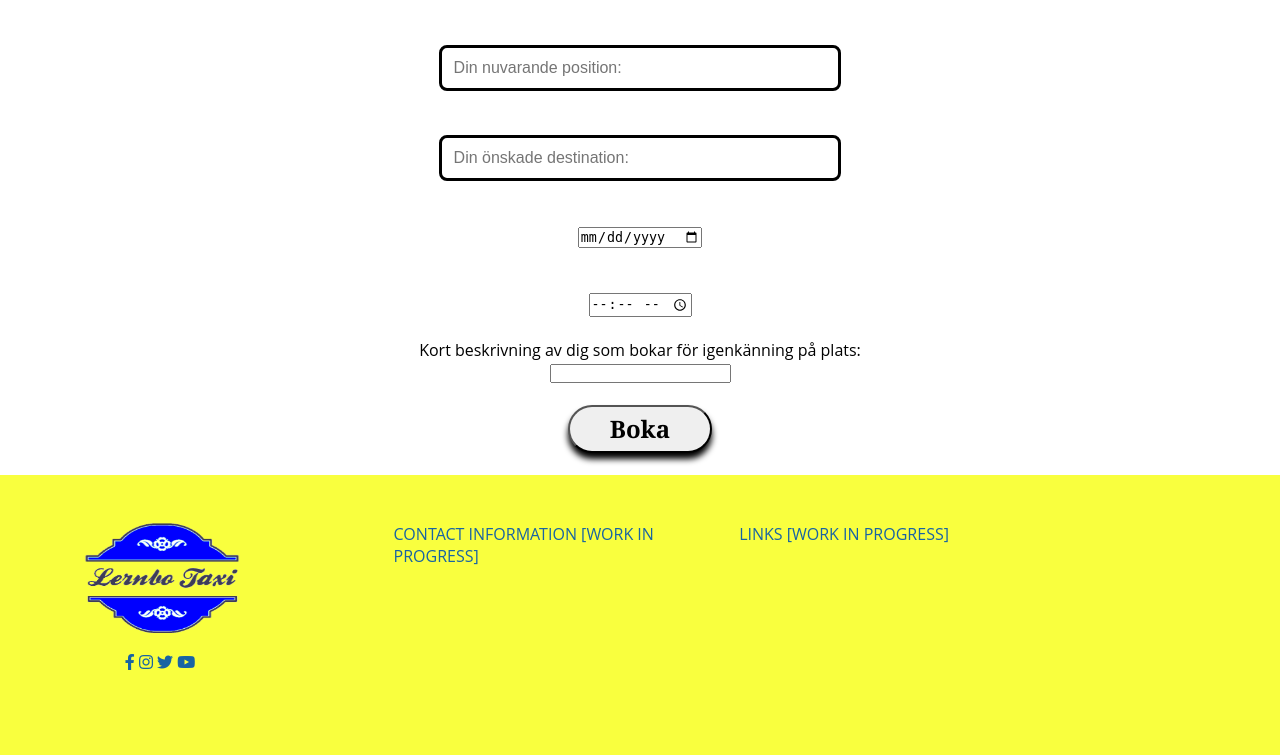
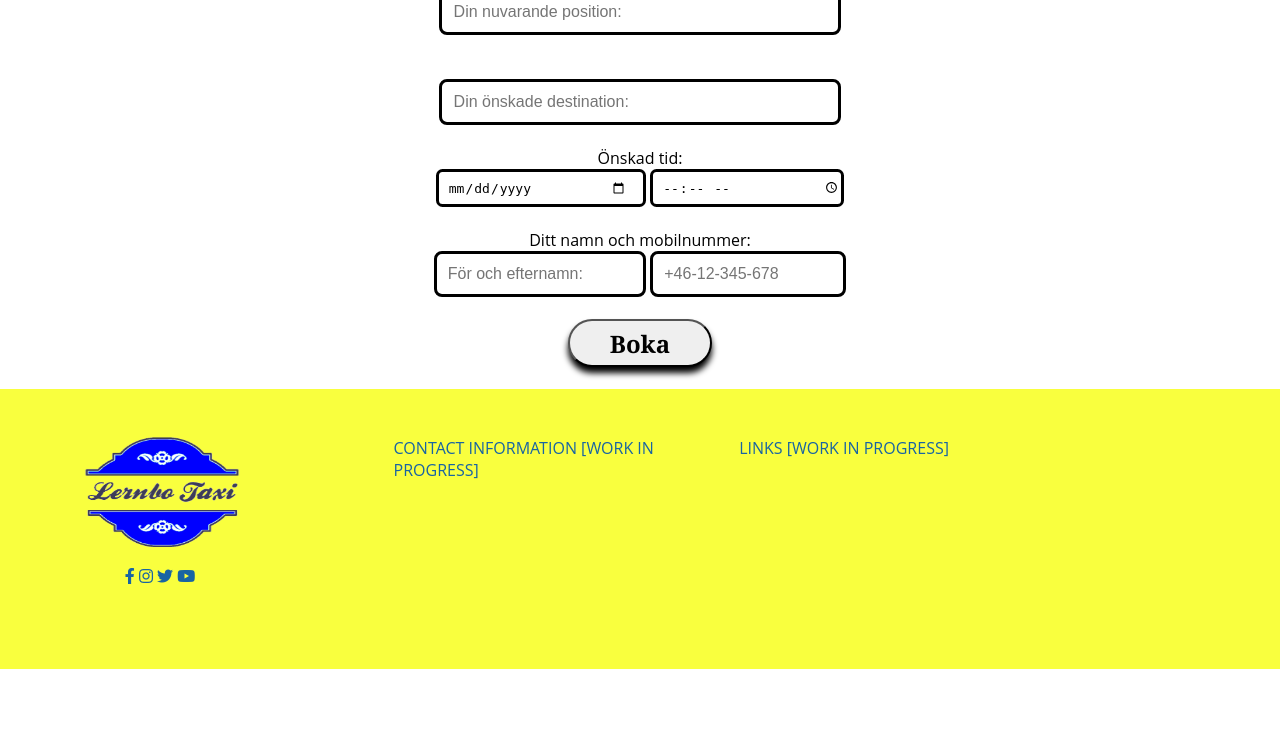
Before and after one commit to TaxiLernbo/TaxiLernbo, a PHP site: page / in a window 1280 px wide. Shown: the part 638-1393 px from the top of the page. After the commit the page ends 1307 px from the top, so only its background shows below. Run offline with PHP 8.4, Linux system fonts and the light colour scheme.

Commit message:
Meny logga fixad, samt nya fält och style i fullskärm

```diff
--- a/index.php
+++ b/index.php
@@ -50,20 +50,23 @@ $bookingForm->validateAndInsertForm();
                       &q=Lernbo+SW">
                   </iframe><br/><br/>
 
-                <label for="startPos"></label><br/>
+                <label for="startPos">Din nuvarande position:</label><br/>
                 <input type="text" id="startPos" name="startPos" placeholder="Din nuvarande position:"/><br/><br/>
 
                 <label for="endPos"></label><br/>
                 <input type="text" id="endPos" name="endPos" placeholder="Din önskade destination:"/><br/><br/>
 
-                <label for="date"></label><br/>
-                <input type="date" id="date" name="date" /><br/><br/>
+                <label for="date">Önskad tid:</label><br/>
+                <input type="date" id="date" name="date" />
 
-                <label for="time"></label><br/>
+                <label for="time"></label>
                 <input type="time" id="time" name="time"/><br/><br/>
 
-                <label for="description">Kort beskrivning av dig som bokar för igenkänning på plats:</label><br/>
-                <input type="text" id="description" name="description"/></input><br/><br/>
+                <label for="name">Ditt namn och mobilnummer:</label><br/>
+                <input type="text" id="name" name="name" placeholder="För och efternamn:"/>
+
+                <label for="phone"></label>
+                <input type="tel" id="phone" name="phone" placeholder="+46-12-345-678" pattern="[0-9]{3}-[0-9]{2}-[0-9]{3}"><br/><br/>
 
                 <input type="submit" id="bookingFormSubmit" value="Boka"/><br/><br/>
                 </form>
--- a/styles/general.css
+++ b/styles/general.css
@@ -101,8 +101,8 @@
 }
 
   img.menuLogo{
-      height: 7em;
-      width: 10em;
+    height: auto;
+    width: 4em;
       margin-left: 1%;
       padding-top: 0.5em;
   }
@@ -185,6 +185,93 @@ input#endPos:focus
   outline: none;
 }
 input#endPos:active
+{
+  outline: none;
+}
+
+input#date
+{
+  height: 2.5em;
+  width: 14vw;
+  background-color: white;
+  font-size: 1em;
+  color: #000000;
+  padding-left: 0.7em;
+  border-radius: 0.5em;
+  border: black solid;
+  padding-right: 2vh;
+}
+
+input#date:focus
+{
+  outline: none;
+}
+
+input#date:active
+{
+  outline: none;
+}
+
+input#time
+{
+  height: 2.5em;
+  width: 14vw;
+  background-color: white;
+  font-size: 1em;
+  color: #000000;
+  padding-left: 0.7em;
+  border-radius: 0.5em;
+  border: black solid;
+}
+input#time:focus
+{
+  outline: none;
+}
+
+input#time:active
+{
+  outline: none;
+}
+
+input#name
+{
+  height: 2.5em;
+  width: 14vw;
+  background-color: white;
+  font-size: 1em;
+  color: #000000;
+  padding-left: 0.7em;
+  border-radius: 0.5em;
+  border: black solid;
+  padding-right: 2vh;
+}
+input#name:focus
+{
+  outline: none;
+}
+
+input#name:active
+{
+  outline: none;
+}
+
+input#phone
+{
+  height: 2.5em;
+  width: 14vw;
+  background-color: white;
+  font-size: 1em;
+  color: #000000;
+  padding-left: 0.7em;
+  border-radius: 0.5em;
+  border: black solid;
+}
+input#phone:focus
+{
+  outline: none;
+}
+
+input#phone:active
 {
   outline: none;
 }
```
